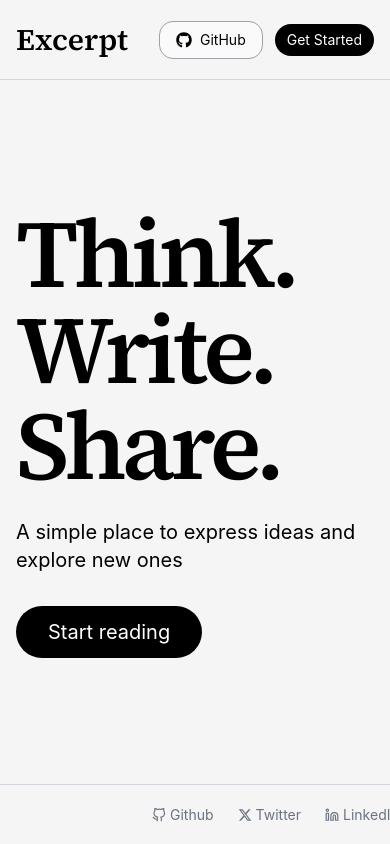
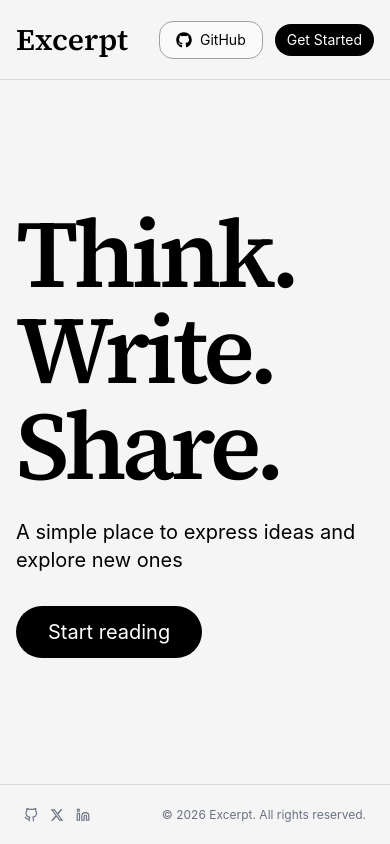
Before and after one commit to yashveersinghh/Excerpt, a React (Vite) app in the folder Frontend/: page / in a window 390 px wide. Built offline with nearby package versions, Linux system fonts and the light colour scheme.

Commit message:
minor bugs fixed

```diff
--- a/Frontend/src/components/BlogCardSkeleton.tsx
+++ b/Frontend/src/components/BlogCardSkeleton.tsx
@@ -5,8 +5,9 @@ import 'react-loading-skeleton/dist/skeleton.css'
 export const BlogCardSkeleton: React.FC = () => {
   return (
     <SkeletonTheme baseColor="#eaeaea" highlightColor="#f5f5f5">
-      <div className="flex flex-col md:flex-row items-start md:items-center justify-between gap-4 py-4 mx-4 md:mx-60 border-b border-gray-200 mt-5">
-        <div className="flex-1 flex flex-col gap-4 px-4 md:px-10 min-w-0">
+      <div className="mx-4 md:mx-60 mt-5 mb-5">
+        <div className="flex flex-col gap-5 rounded-3xl border border-transparent bg-white/70 px-4 py-5 shadow-[0_8px_30px_rgba(15,23,42,0.05)] md:flex-row md:items-center md:justify-between md:px-2 md:py-5">
+          <div className="flex-1 flex flex-col gap-4 md:px-8 min-w-0">
             <div className="flex items-center gap-4 text-sm text-gray-600">
               <div className="flex items-center gap-2">
                 <Skeleton circle width={36} height={36} />
@@ -22,8 +23,18 @@ export const BlogCardSkeleton: React.FC = () => {
               <div className="text-sm text-neutral-500"><Skeleton width={80} height={12} /></div>
             </div>
           </div>
-        <div className="flex shrink-0 w-full h-48 md:w-36 md:h-24 lg:w-50 lg:h-40 px-4 md:px-0 md:mt-10 md:ml-4">
-          <Skeleton width="100%" height="100%" className="rounded" />
+          <div className="block w-full md:hidden">
+            <div className="overflow-hidden rounded-2xl">
+              <Skeleton width="100%" height={180} />
+            </div>
+          </div>
+          <div className="hidden shrink-0 w-full md:block md:w-48 lg:w-56">
+            <Skeleton
+              width="100%"
+              height={192}
+              className="rounded-2xl md:h-36 lg:h-44"
+            />
+          </div>
         </div>
       </div>
     </SkeletonTheme>
--- a/Frontend/src/components/BlogContent.tsx
+++ b/Frontend/src/components/BlogContent.tsx
@@ -7,7 +7,6 @@ interface BlogDetailsProps {
     id: string;
     title: string;
     content: string;
-    summary?: string;
     author: { name?: string } | null;
     publishedAt: string;
     imageUrl?: string;
@@ -15,7 +14,7 @@ interface BlogDetailsProps {
 export const BlogContent = (props: BlogDetailsProps) => {
     const navigate = useNavigate();
     return (
-        <div className="blog-article bg-linear-to-b from-neutral-50 to-stone-100 w-full flex items-start justify-center px-4 md:py-8">
+        <div className="blog-article bg-linear-to-b from-neutral-50 to-stone-100 w-full flex items-start justify-center px-4 md:py-5 pt-4 pb-4">
                 <div className="w-full max-w-4xl rounded-4xl border border-white/70 bg-white/85 p-6 shadow-[0_20px_60px_rgba(15,23,42,0.08)] backdrop-blur-sm md:p-10">
                     <div className="flex items-center gap-3 cursor-pointer text-base font-semibold text-gray-800" onClick={() => navigate('/blog')}>
                         <IoIosArrowRoundBack className="text-2xl"/>
@@ -28,11 +27,6 @@ export const BlogContent = (props: BlogDetailsProps) => {
                         <div className="medium-heading-font max-w-3xl text-4xl font-semibold tracking-tight text-gray-950 md:text-5xl">
                             {props.title}
                         </div>
-                        {props.summary ? (
-                            <p className="medium-heading-font mt-4 max-w-3xl text-lg leading-8 text-gray-600 md:text-xl">
-                                {props.summary}
-                            </p>
-                        ) : null}
                         <div className="flex items-center gap-4 text-sm mt-6 mb-4 text-gray-600">
                             <div className="flex items-center gap-1">
                                 <BiUser className="text-xl font-extrabold text-black" />
--- a/Frontend/src/components/Footer.tsx
+++ b/Frontend/src/components/Footer.tsx
@@ -5,12 +5,33 @@ import { FiLinkedin } from "react-icons/fi";
 export const Footer = () =>{
     return (
         <div className="h-15 bg-neutral-100 flex items-center justify-between border-t border-gray-300">
-            <div className="flex items-center gap-6 ml-38">
-                <a href="https://github.com/yashveersinghh" target="_blank" rel="noopener noreferrer" className="text-sm text-gray-500 hover:text-gray-700 flex items-center gap-1"><FiGithub /> Github</a>
-                <a href="https://twitter.com/Yashveer_tw" target="_blank" rel="noopener noreferrer" className="text-sm text-gray-500 hover:text-gray-700 flex items-center gap-1"><FaXTwitter /> Twitter</a>
-                <a href="https://www.linkedin.com/in/yashveer-singhh" target="_blank" rel="noopener noreferrer" className="text-sm text-gray-500 hover:text-gray-700 flex items-center gap-1"><FiLinkedin /> LinkedIn</a>
+            <div className="flex items-center gap-3 md:gap-6 pl-6 md:pl-38">
+                <a
+                    href="https://github.com/yashveersinghh"
+                    target="_blank"
+                    rel="noopener noreferrer"
+                    className="text-sm text-gray-500 hover:text-gray-700 flex items-center cursor-pointer gap-1">
+                        <FiGithub />
+                        <span className="hidden sm:inline">GitHub</span>
+                </a>
+                <a
+                    href="https://twitter.com/Yashveer_tw"
+                    target="_blank"
+                    rel="noopener noreferrer"
+                    className="text-sm text-gray-500 hover:text-gray-700 flex items-center cursor-pointer gap-1">
+                        <FaXTwitter />
+                        <span className="hidden sm:inline">Twitter</span>
+                </a>
+                <a
+                    href="https://www.linkedin.com/in/yashveer-singhh"
+                    target="_blank"
+                    rel="noopener noreferrer"
+                    className="text-sm text-gray-500 hover:text-gray-700 flex items-center cursor-pointer gap-1">
+                        <FiLinkedin />
+                        <span className="hidden sm:inline">LinkedIn</span>
+                </a>
             </div>
-            <div className="text-xs text-gray-500 hover:text-gray-700 pr-30">© 2026 Excerpt. All rights reserved.</div>
+            <div className="text-xs text-gray-500 hover:text-gray-700 pr-6 md:pr-30">© 2026 Excerpt. All rights reserved.</div>
         </div>
     )
 }
--- a/Frontend/src/pages/BlogDetails.tsx
+++ b/Frontend/src/pages/BlogDetails.tsx
@@ -4,6 +4,7 @@ import BlogSkeleton from "../components/BlogSkeleton";
 import { BlogContent } from "../components/BlogContent";
 import { useParams } from "react-router-dom";
 import { formatPublishedDate } from "../utils/date";
+import { Footer } from "../components/Footer";
 
 
 export const BlogDetails = () => {
@@ -25,11 +26,11 @@ export const BlogDetails = () => {
                 id={blog.id}
                 title={blog.title ?? ''}
                 content={blog.content ?? ''}
-                summary={blog.summary ?? ''}
                 author={blog.author ?? null}
                 publishedAt={formatPublishedDate(blog.publishedAt)}
                 imageUrl={blog.imageUrl ?? ''}
             />
+            <Footer />
         </div>
     )
 }
```
Also changed, not shown: 1 other file (tests, documents, lock files or other folders). Lines whose indentation alone changed are shown as unchanged.
